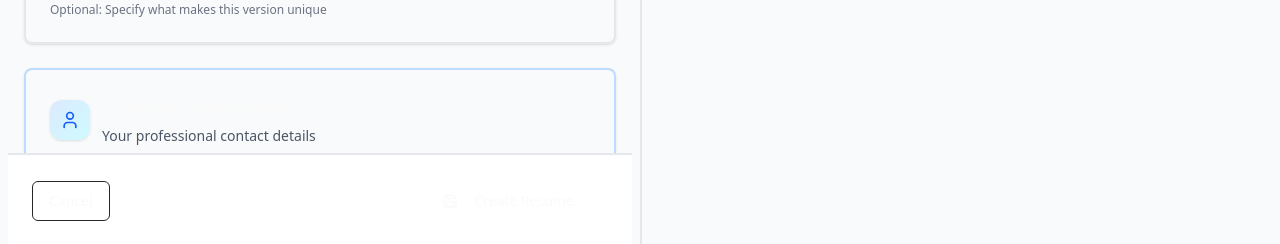
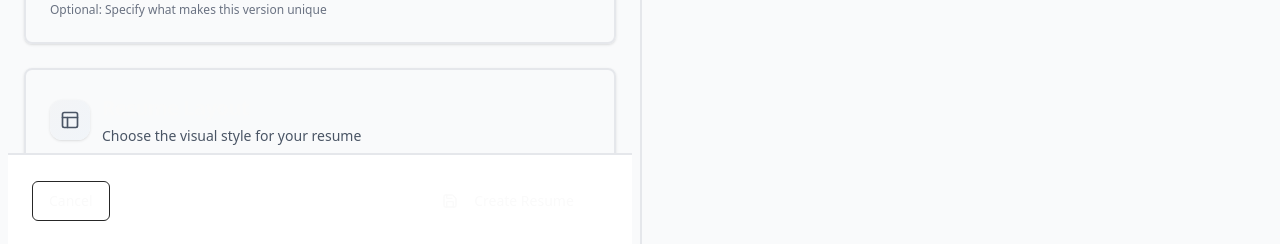
Before and after one commit to dev-sam17/resume-generator, a Next.js app: page /resume/new in a window 1280 px wide. Shown: the part 553-797 px from the top of the page. Built offline with nearby package versions, Linux system fonts and the light colour scheme; no server answers; sample sign-in values are in the browser's storage.

Commit message:
refactor: reorganize form sections and improve layout

```diff
--- a/components/forms/ResumeForm.tsx
+++ b/components/forms/ResumeForm.tsx
@@ -13,8 +13,17 @@ import { ExperienceSection } from "./sections/ExperienceSection";
 import { ProjectsSection } from "./sections/ProjectsSection";
 import { EducationSection } from "./sections/EducationSection";
 import { CertificationsSection } from "./sections/CertificationsSection";
+import { LayoutSection } from "./sections/LayoutSection";
 import { ResumePreview } from "@/components/preview/ResumePreview";
-import { Save, FileText, AlignLeft, Loader2, Eye, EyeOff } from "lucide-react";
+import {
+  Save,
+  FileText,
+  AlignLeft,
+  Loader2,
+  Eye,
+  EyeOff,
+  Layout,
+} from "lucide-react";
 import { useRouter } from "next/navigation";
 import { z } from "zod";
 
@@ -38,14 +47,15 @@ export function ResumeForm({ initialData, resumeId, mode }: ResumeFormProps) {
       setShowPreview(window.innerWidth >= 1024);
     };
     checkScreenSize();
-    window.addEventListener('resize', checkScreenSize);
-    return () => window.removeEventListener('resize', checkScreenSize);
+    window.addEventListener("resize", checkScreenSize);
+    return () => window.removeEventListener("resize", checkScreenSize);
   }, []);
 
   const defaultData: FormData = initialData || {
     title: "",
     versionName: "",
     data: {
+      layout: "modern",
       contact: {
         fullName: "",
         title: "",
@@ -81,11 +91,12 @@ export function ResumeForm({ initialData, resumeId, mode }: ResumeFormProps) {
   } = useForm<FormData>({
     resolver: zodResolver(createResumeSchema),
     defaultValues: defaultData,
+    mode: "onChange",
   });
 
   const watchedData = watch();
 
-  const onSubmit = async (data: FormData) => {
+  const onSubmit = async (data: FormData): Promise<void> => {
     setIsSaving(true);
     try {
       const url = mode === "create" ? "/api/resume" : `/api/resume/${resumeId}`;
@@ -201,8 +212,20 @@ export function ResumeForm({ initialData, resumeId, mode }: ResumeFormProps) {
   return (
     <div className="flex flex-col lg:flex-row h-full overflow-hidden">
       {/* Form Section - Left Side */}
-      <div className={`transition-all duration-300 ${showPreview ? 'hidden lg:block lg:w-1/2' : 'w-full'} overflow-y-auto px-3 sm:px-6`}>
-        <form onSubmit={handleSubmit(onSubmit)} className="space-y-6 py-6 pb-24">
+      <div
+        className={`transition-all duration-300 ${
+          showPreview ? "hidden lg:block lg:w-1/2" : "w-full"
+        } overflow-y-auto px-3 sm:px-6`}
+      >
+        <form
+          onSubmit={handleSubmit(onSubmit as any)}
+          onKeyDown={(e) => {
+            if (e.key === "Enter" && e.target instanceof HTMLInputElement) {
+              e.preventDefault();
+            }
+          }}
+          className="space-y-6 py-6 pb-24"
+        >
           {/* Header */}
           <div className="relative overflow-hidden bg-gradient-to-r from-blue-600 via-purple-600 to-pink-600 p-4 sm:p-6 lg:p-8 rounded-xl lg:rounded-2xl shadow-xl sticky top-0 z-10">
             <div className="absolute inset-0 bg-gradient-to-br from-white/10 to-transparent"></div>
@@ -210,10 +233,13 @@ export function ResumeForm({ initialData, resumeId, mode }: ResumeFormProps) {
               <div className="flex-1 min-w-0">
                 <h2 className="text-xl sm:text-2xl lg:text-3xl font-bold text-white mb-1 sm:mb-2 flex items-center gap-2 sm:gap-3">
                   <FileText className="h-5 w-5 sm:h-6 sm:w-6 lg:h-8 lg:w-8 flex-shrink-0" />
-                  <span className="truncate">{mode === "create" ? "Create New Resume" : "Edit Resume"}</span>
+                  <span className="truncate">
+                    {mode === "create" ? "Create New Resume" : "Edit Resume"}
+                  </span>
                 </h2>
                 <p className="text-white/90 text-xs sm:text-sm lg:text-lg hidden sm:block">
-                  Fill in your information to build a professional resume. All fields marked with * are required.
+                  Fill in your information to build a professional resume. All
+                  fields marked with * are required.
                 </p>
               </div>
               <Button
@@ -223,7 +249,11 @@ export function ResumeForm({ initialData, resumeId, mode }: ResumeFormProps) {
                 size="sm"
                 className="bg-white/20 hover:bg-white/30 text-white border-0 flex-shrink-0"
               >
-                {showPreview ? <EyeOff className="h-4 w-4 sm:h-5 sm:w-5" /> : <Eye className="h-4 w-4 sm:h-5 sm:w-5" />}
+                {showPreview ? (
+                  <EyeOff className="h-4 w-4 sm:h-5 sm:w-5" />
+                ) : (
+                  <Eye className="h-4 w-4 sm:h-5 sm:w-5" />
+                )}
                 <span className="ml-1 sm:ml-2 text-xs sm:text-sm hidden sm:inline">
                   {showPreview ? "Hide" : "Show"}
                 </span>
@@ -256,6 +286,19 @@ export function ResumeForm({ initialData, resumeId, mode }: ResumeFormProps) {
             </div>
           </FormSection>
 
+          {/* Layout Selection */}
+          <FormSection
+            title="Resume Layout"
+            description="Choose the visual style for your resume"
+            icon={<Layout className="h-5 w-5" />}
+            colorScheme="default"
+          >
+            <LayoutSection
+              currentLayout={watchedData.data.layout || "modern"}
+              setValue={setValue}
+            />
+          </FormSection>
+
           {/* Contact Information */}
           <ContactSection register={register} errors={errors} />
 
@@ -263,7 +306,9 @@ export function ResumeForm({ initialData, resumeId, mode }: ResumeFormProps) {
           <FormSection
             title="Professional Summary"
             description="A brief overview of your professional background"
-        icon={<AlignLeft className="h-5 w-5 text-blue-600 dark:text-blue-400" />}
+            icon={
+              <AlignLeft className="h-5 w-5 text-blue-600 dark:text-blue-400" />
+            }
           >
             <FormField
               label="Summary"
@@ -324,7 +369,12 @@ export function ResumeForm({ initialData, resumeId, mode }: ResumeFormProps) {
               >
                 Cancel
               </Button>
-              <Button type="submit" disabled={isSaving} size="lg" className="min-w-[200px]">
+              <Button
+                type="submit"
+                disabled={isSaving}
+                size="lg"
+                className="min-w-[200px]"
+              >
                 {isSaving ? (
                   <>
                     <Loader2 className="h-5 w-5 mr-2 animate-spin" />
```
Lines whose indentation alone changed are shown as unchanged.
